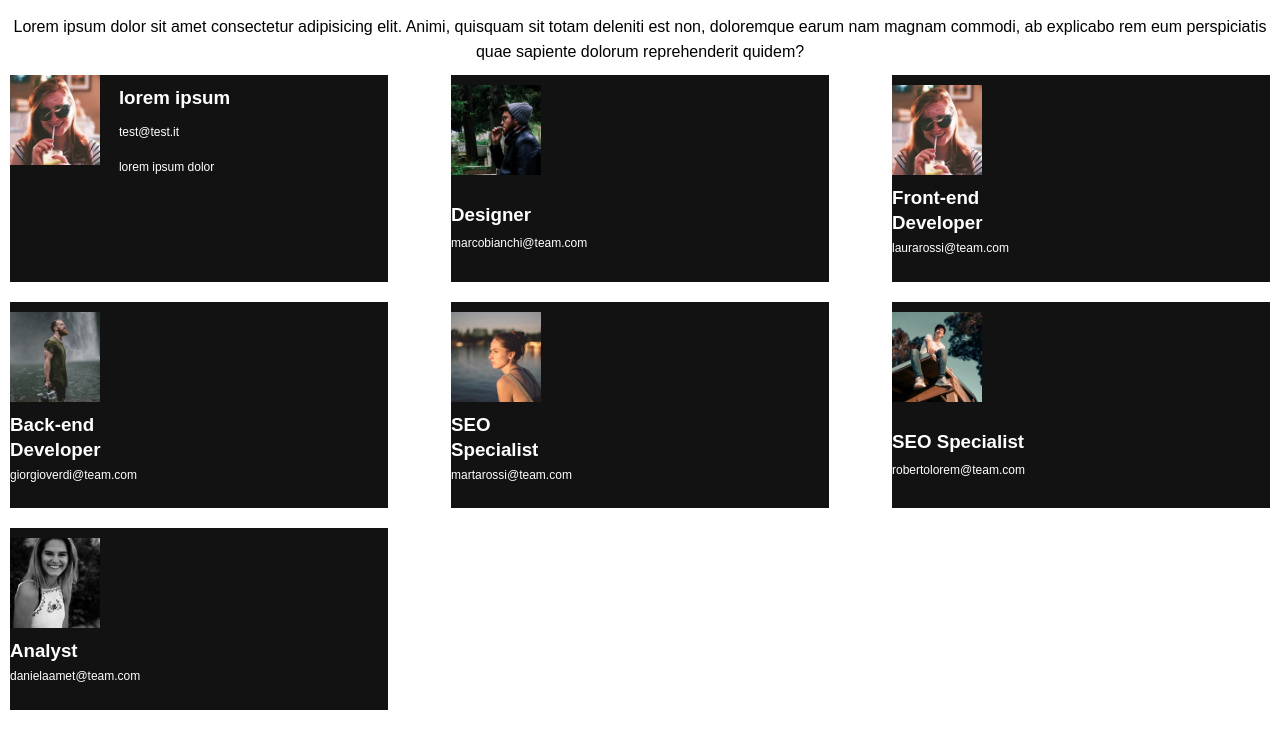
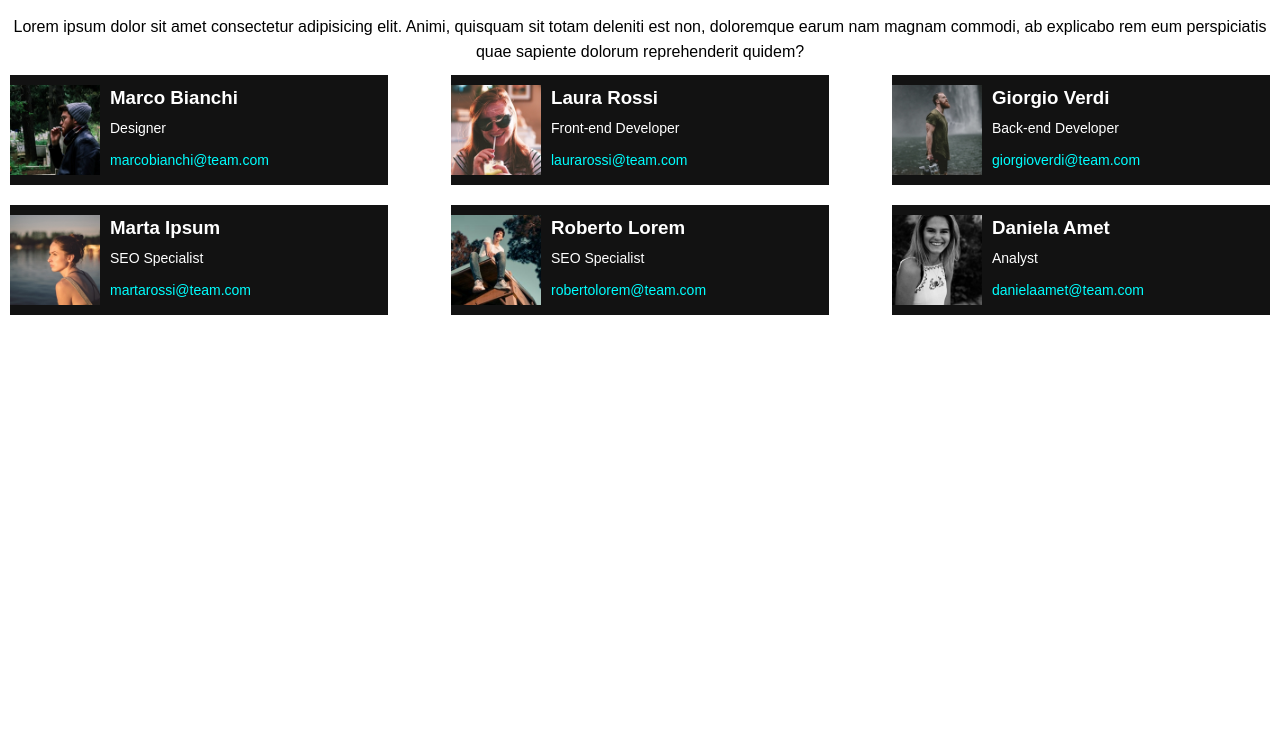
Before and after one commit to manuelpezzi/js-our-team, a plain HTML site: page index.html in a window 1280 px wide. Shown: the part 52-800 px from the top of the page. Drawn offline with Linux system fonts and the light colour scheme.

Commit message:
ultimi ritocchi grafici e fine repo

```diff
--- a/index.html
+++ b/index.html
@@ -23,18 +23,19 @@
 
     <main>
         <div id="teamContainer" class="flex">
-            <div class="flex">
+            <!--  <div class="flex">
                 <figure>
                     <img height="90px" src="./img/female1.png" alt="">
                 </figure>
-                <div class="flex flex-column">
+                <div class="flex ">
+                    <h3>name</h3>
                     <h3>lorem ipsum</h3>
-                    <span>test@test.it</span>
-                    <span>lorem ipsum dolor</span>
+                    <span class="colorEmail">test@test.it</span>
+
                 </div>
             </div>
 
-        </div>
+        </div>-->
 
     </main>
     <script src="./script.js"></script>
--- a/script.js
+++ b/script.js
@@ -44,13 +44,14 @@ for (let i = 0; i < teamMembers.length; i++) {
 
   document.getElementById('teamContainer').innerHTML +=
     `<div id="teamContainer" class="flex">
-            <div class="flex">
+            <div class="flexElement">
                 <figure>
-                    <img height="90px" src='./${element.img}'' alt='${element.name}'>
+                    <img height="90px" src='./${element.img}'' alt=''>
                 </figure>
-                <div class="flex flex-column">
-                    <h3>${element.role}</h3>
-                    <span>${element.email}</span>
+                <div class="flex ">
+                 <h3> ${element.name}</h3>
+                    <span>${element.role}</span>
+                    <span class="colorEmail">${element.email}</span>
 
                 </div>
             </div>
--- a/style.css
+++ b/style.css
@@ -38,14 +38,20 @@ main {
 }
 
 span {
-    font-size: 12px;
+    font-size: 14px;
 }
 
-.flex-column {
-    flex-direction: column;
-    width: 100%;
-}
+
 
 .title-central {
     color: red;
 }
+
+.colorEmail {
+    color: aqua;
+}
+
+.flexElement {
+    display: flex;
+    gap: 10px;
+}
```
